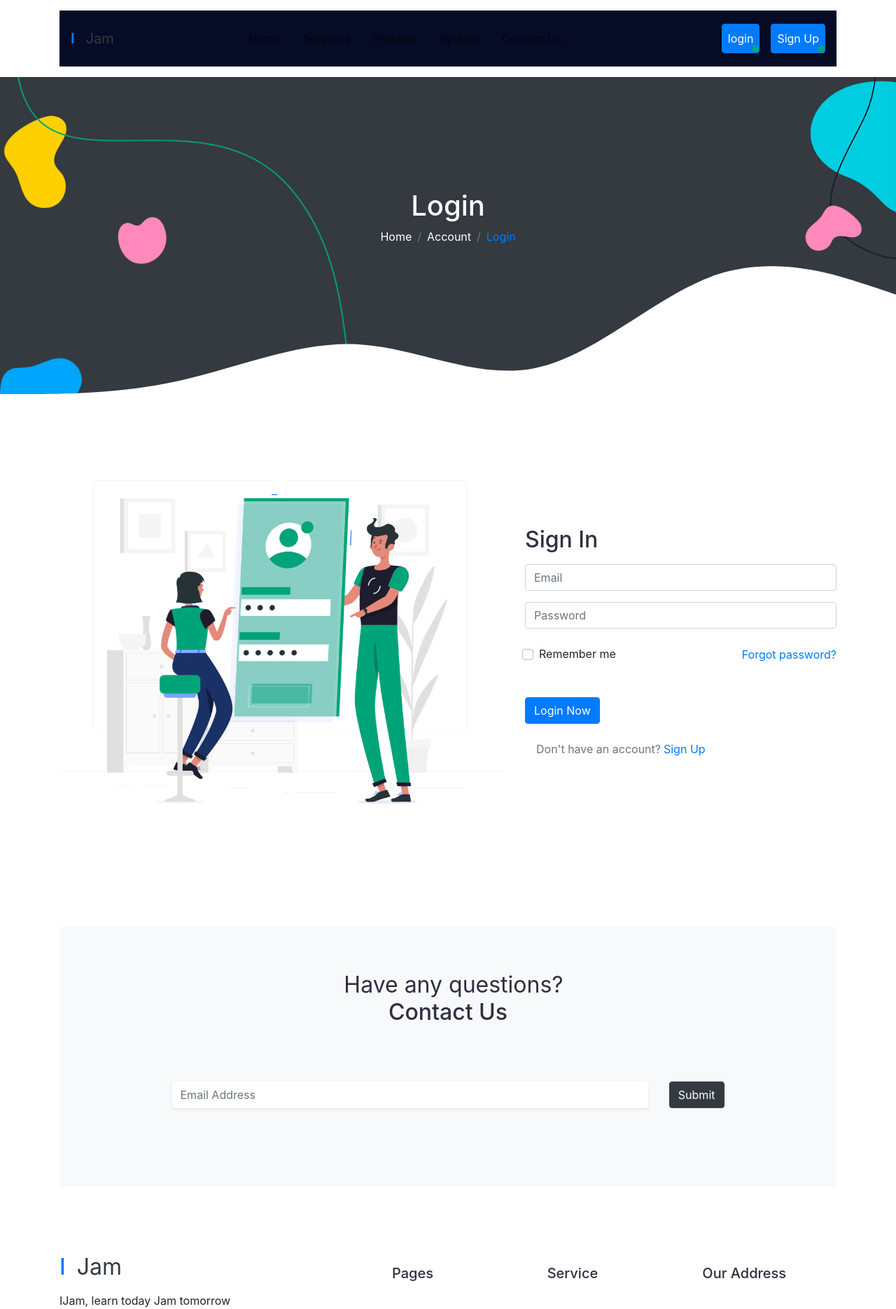
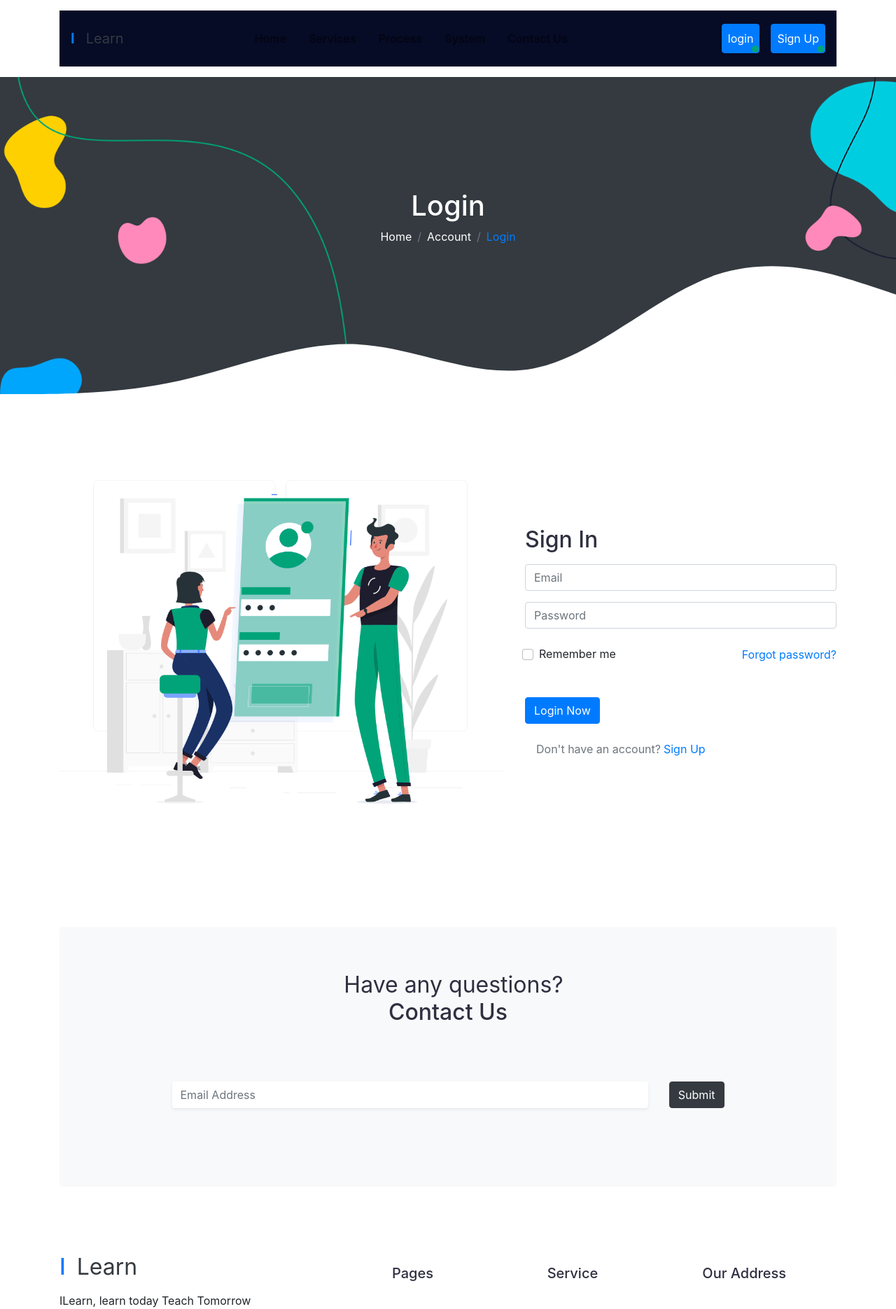
Before and after one commit to alisheib/joelleversion, a React (Create React App) app in the folder client/: page /sign-in in a window 1280 px wide. Shown: the top 1870 px of the page at 70% size. Built offline with nearby package versions, Linux system fonts and the light colour scheme.

Commit message:
initial commit

```diff
--- a/client/src/components/General/Footer.js
+++ b/client/src/components/General/Footer.js
@@ -9,9 +9,9 @@ class Footer extends React.Component {
           <div className="container">
             <div className="row">
               <div className="col-12 col-lg-5 col-xl-4 mr-auto mb-5 mb-lg-0"> <Link className="footer-logo h2 text-primary mb-0 font-w-7" to="index.html">
-                I<span className="text-dark font-w-4">Jam</span>
+                I<span className="text-dark font-w-4">Learn</span>
               </Link>
-                <p className="my-3">IJam, learn today Jam tomorrow</p>
+                <p className="my-3">ILearn, learn today Teach Tomorrow</p>
                 <ul className="list-inline">
                   <li className="list-inline-item">
                     <Link className="border rounded px-2 py-1 text-dark" to="#"><i className="la la-facebook" /></Link>
--- a/client/src/components/General/Navbar.js
+++ b/client/src/components/General/Navbar.js
@@ -17,7 +17,7 @@ class Navbar extends React.Component {
 								{/*menu start*/}
 								<div className="col">
 									<nav className="navbar navbar-expand-lg navbar-light">
-										<Link to="/" className="navbar-brand logo text-primary mb-0 font-w-7">I<span className="text-dark font-w-4">Jam</span></Link>
+										<Link to="/" className="navbar-brand logo text-primary mb-0 font-w-7">I<span className="text-dark font-w-4">Learn</span></Link>
 										<button className="navbar-toggler" type="button" data-toggle="collapse" data-target="#navbarNav" aria-expanded="false" aria-label="Toggle navigation"> <span className="navbar-toggler-icon" /></button>
 										<div className="collapse navbar-collapse" id="navbarNav">
 											<ul className="navbar-nav ml-auto mr-auto">
```
